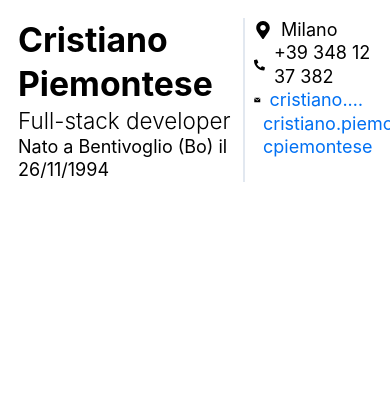
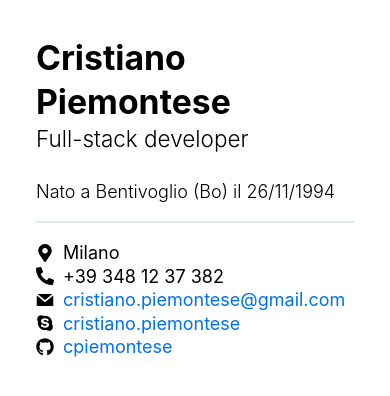
Before and after one commit to cpiemontese/cpiemontese.github.io, a Next.js app: page / in a window 390 px wide. Shown: the top 396 px of the page. Built offline with nearby package versions, Linux system fonts and the light colour scheme.

Commit message:
make header response

```diff
--- a/components/layout.js
+++ b/components/layout.js
@@ -6,7 +6,7 @@ export const siteTitle = 'Next.js Sample Website'
 
 export default function Layout({ children, home }) {
   return (
-    <div className="max-w-4xl min-h-screen mx-auto p-4 overflow-hidden">
+    <div className="max-w-4xl min-h-screen mx-auto p-8 overflow-hidden">
       <Head>
         <link rel="icon" href="/favicon.ico" />
         <meta
--- a/pages/index.jsx
+++ b/pages/index.jsx
@@ -6,15 +6,15 @@ export default function IndexPage() {
   return (
     <Layout home>
       <section>
-        <div className="flex">
-          <div className="flex flex-col justify-between w-2/3 border-r-2 mr-2">
-            <div>
+        <div className="sm:flex">
+          <div className="flex flex-col justify-between sm:w-3/5 border-b-2 sm:border-b-0 mb-4 sm:mb-0 pb-4 sm:pb-0 sm:border-r-2 sm:mr-2">
+            <div className="mb-6">
               <h1 className="text-3xl font-bold">Cristiano Piemontese</h1>
               <h2 className="text-xl font-light">Full-stack developer</h2>
             </div>
-            <p>Nato a Bentivoglio (Bo) il 26/11/1994</p>
+            <p className="font-light">Nato a Bentivoglio (Bo) il 26/11/1994</p>
           </div>
-          <div className="w-1/3">
+          <div className="flex flex-col justify-center sm:w-2/5">
             <div className="flex items-center">
               <FaMapMarkerAlt />
               <span className="ml-2">Milano</span>
```
